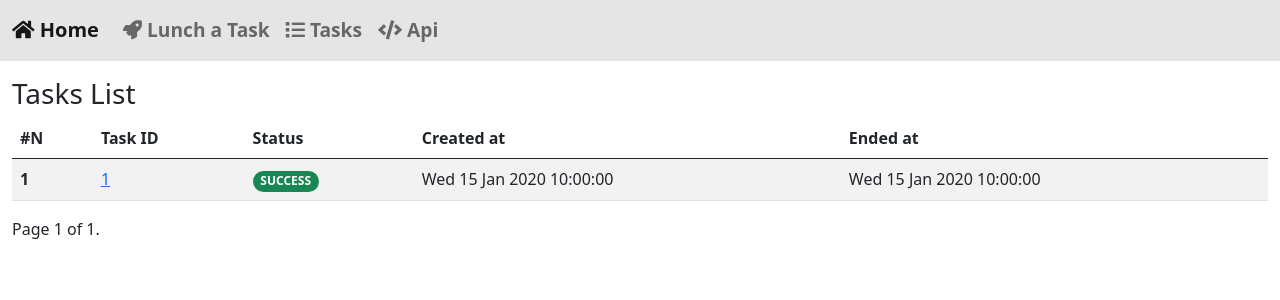
After one commit to Jerome228/rmanager, a Django app: template api/templates/api/taskresult_list.html in a window 1280 px wide. The commit adds this page. Shown: the top 300 px of the page. Run offline with Django 3.2, Linux system fonts and the light colour scheme; the template is opened without the code that fills it: most values are stand-ins (such as "Sample title", 1, 10 or a date in 2020); parts of the project's set-up code (start-up, migrations or seed data) failed here and were passed over.

Commit message:
task list view

```diff
--- /dev/null
+++ b/api/templates/api/taskresult_list.html
@@ -0,0 +1,51 @@
+{% extends 'layout.html' %}
+{% block title %}Tasks{% endblock title %}
+{% block content %}
+<h3>Tasks List</h3>
+<table class="table table-striped">
+  <thead>
+    <tr>
+      <th scope="col">#N</th>
+      <th scope="col">Task ID</th>
+      <th scope="col">Status</th>
+      <th scope="col">Created at</th>
+      <th scope="col">Ended at</th>
+    </tr>
+  </thead>
+  <tbody>
+    {% for task in object_list %}
+    <tr>
+      <th scope="col">{{ task.id }}</th>
+      <td><a href="{% url 'task-result' task.task_id %}">{{ task.task_id }}</a></th>
+      <td><span class="badge rounded-pill bg-{% if task.status == 'SUCCESS' %}success{% else %}dark{% endif %}">{{ task.status }}</span></td>
+      <td>{{ task.date_created|date:"D d M Y" }} {{ task.date_created|time:"H:i:s" }}</th>
+      <td>{{ task.date_done|date:"D d M Y" }} {{ task.date_done|time:"H:i:s" }}</th>
+    </tr>
+    {% endfor %}
+  </tbody>
+</table>
+
+<nav aria-label="Page navigation">
+  <span class="current">
+    Page {{ page_obj.number }} of {{ page_obj.paginator.num_pages }}.
+  </span>
+  <ul class="pagination">
+    {% if page_obj.has_previous %}
+    <li class="page-item">
+      <a class="page-link" href="?page=1">First</a>
+    </li>
+    <li class="page-item">
+      <a class="page-link" href="?page={{ page_obj.previous_page_number }}">previous</a>
+    </li>
+    {% endif %}
+    {% if page_obj.has_next %}
+    <li class="page-item">
+      <a class="page-link" href="?page={{ page_obj.next_page_number }}">next</a>
+    </li>
+    <li class="page-item">
+      <a class="page-link" href="?page={{ page_obj.paginator.num_pages }}">Last</a>
+    </li>
+    {% endif %}
+  </ul>
+</nav>
+{% endblock content %}
--- a/api/urls.py
+++ b/api/urls.py
@@ -1,9 +1,10 @@
 from django.urls import path
-from .views import AppDataView, AppDataCreate, remoteCommands
+from .views import AppDataView, AppDataCreate, remoteCommands, TaskListView
 
 app_name = 'api'
 urlpatterns = [
     path('', AppDataView.as_view(), name='home'),
     path('new/', AppDataCreate.as_view(), name='new'),
     path('run/', remoteCommands, name='run'),
+    path('tasks/', TaskListView.as_view(), name='tasks'),
 ]
--- a/templates/layout.html
+++ b/templates/layout.html
@@ -32,6 +32,7 @@
     <div class="collapse navbar-collapse" id="navbarNavAltMarkup">
       <div class="navbar-nav">
         <a class="nav-link" href="{% url 'luncher' %}"><i class="fas fa-rocket"></i> Lunch a Task</a>
+        <a class="nav-link" href="{% url 'api:tasks' %}"><i class="fas fa-list"></i> Tasks</a>
         <a class="nav-link" href="{% url 'api:home' %}" target="_blank"><i class="fas fa-code"></i> Api</a>
       </div>
     </div>
```
Also changed, not shown: api/views.py (+9 -0 lines), .github/workflows/python-app.yml.
